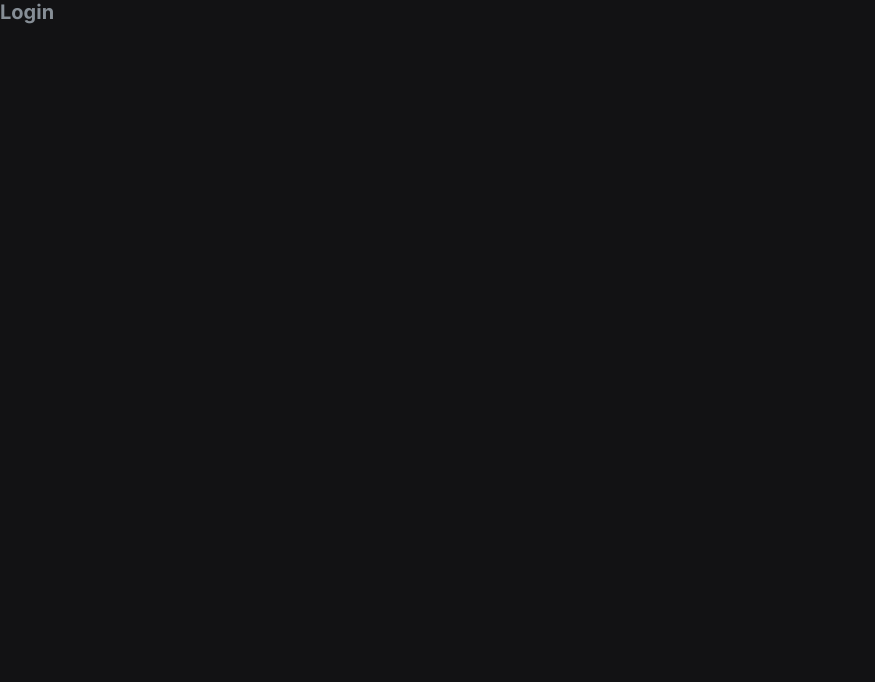
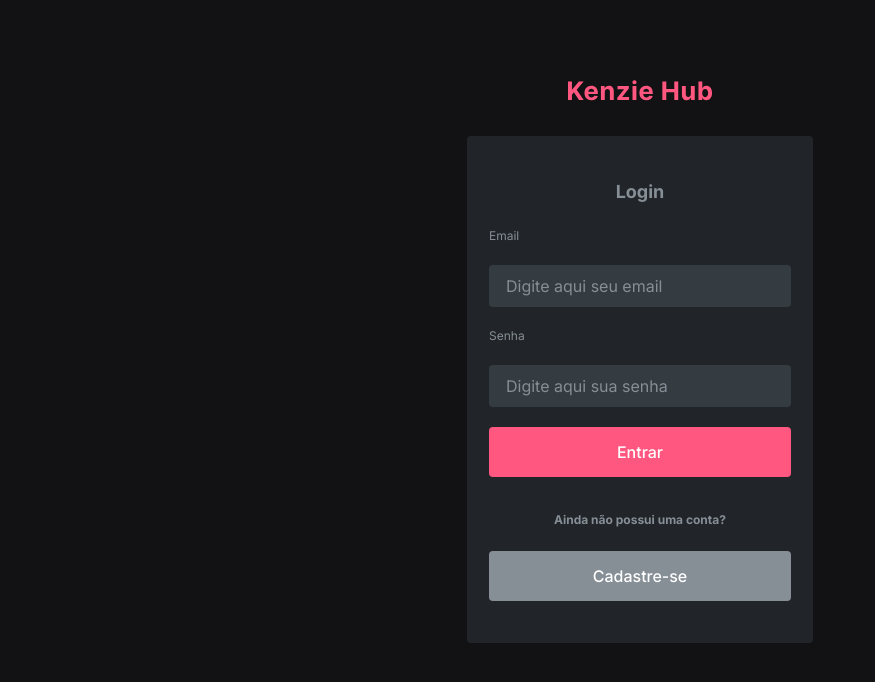
Before and after one commit to vinicioscst/kenzie-kenziehub, a React (Vite) app: page / in a window 1280 px wide. Shown: the top 682 px of the page, without its empty margins (0-875 px from the left). Built offline with nearby package versions, Linux system fonts and the light colour scheme.

Commit message:
feat: created login page

```diff
--- /dev/null
+++ b/src/components/Input/index.jsx
@@ -0,0 +1,14 @@
+import { StyledLabel } from "../../styles/typography";
+import { StyledFieldset, StyledInput } from "./style";
+
+
+function Input({label, ...rest}) {
+    return (
+      <StyledFieldset>
+        <StyledLabel>{label}</StyledLabel>
+        <StyledInput {...rest}/>
+      </StyledFieldset>
+    );
+  }
+
+  export default Input;
--- /dev/null
+++ b/src/components/Input/style.js
@@ -0,0 +1,34 @@
+import { styled } from "styled-components";
+
+
+export const StyledFieldset = styled.fieldset`
+  display: flex;
+  flex-direction: column;
+  gap: 2rem;
+`
+
+export const StyledInput = styled.input`
+  background: var(--color-gray-2);
+  width: 100%;
+  padding: 1rem 1.6rem;
+
+  border: 1.22px solid transparent;
+  border-radius: 4px;
+
+  font-size: 1.6rem;
+  color: var(--color-gray-0);
+
+  transition: 0.2s;
+
+  &:hover {
+    border: 1.22px solid var(--color-gray-1);
+  }
+
+  &:focus {
+    border: 1.22px solid var(--color-gray-0);
+  }
+
+  &::placeholder {
+    color: var(--color-gray-1);
+  }
+`
--- /dev/null
+++ b/src/components/LoginForm/index.jsx
@@ -0,0 +1,23 @@
+import { StyledTitle1, StyledHeadlineBold } from "../../styles/typography";
+import { StyledButtonLg } from "../../styles/buttons";
+import Input from "../Input";
+import { StyledForm, StyledFormFooter, StyledLoginFormContainer } from "./style";
+
+function LoginForm() {
+  return (
+    <StyledLoginFormContainer>
+      <StyledTitle1>Login</StyledTitle1>
+      <StyledForm>
+        <Input label="Email" type="email" placeholder="Digite aqui seu email" />
+        <Input label="Senha" type="password" placeholder="Digite aqui sua senha" />
+        <StyledButtonLg buttoncolor="primary" type="submit">Entrar</StyledButtonLg>
+      </StyledForm>
+      <StyledFormFooter>
+        <StyledHeadlineBold>Ainda não possui uma conta?</StyledHeadlineBold>
+        <StyledButtonLg buttoncolor="default">Cadastre-se</StyledButtonLg>
+      </StyledFormFooter>
+    </StyledLoginFormContainer>
+  );
+}
+
+export default LoginForm;
--- /dev/null
+++ b/src/components/LoginForm/style.js
@@ -0,0 +1,35 @@
+import { css, styled } from "styled-components";
+
+export const StyledFlex = css`
+  display: flex;
+  flex-direction: column;
+`
+
+export const StyledLoginFormContainer = styled.div`
+  ${StyledFlex}
+  gap: 22px;
+
+  width: 100%;
+  background: var(--color-gray-3);
+  border-radius: 4px;
+  padding: 4.2rem 2.2rem;
+
+  & h1 {
+    align-self: center;
+  }
+`
+
+export const StyledForm = styled.form`
+  ${StyledFlex}
+  gap: 20px;
+`
+
+export const StyledFormFooter = styled.div`
+  ${StyledFlex}
+  gap: 22px;
+
+  & p {
+    margin-top: 1.2rem;
+    align-self: center;
+  }
+`
--- a/src/pages/Login/index.jsx
+++ b/src/pages/Login/index.jsx
@@ -1,11 +1,14 @@
-
+import Logo from "../../assets/logo.svg";
+import LoginForm from "../../components/LoginForm";
+import { StyledLoginContainer } from "./style";
 
 function Login() {
-    return (
-        <>
-            <h1>Login</h1>
-        </>
-    )
+  return (
+    <StyledLoginContainer maxwidth="370">
+      <img src={Logo} alt="Kenzie Hub" />
+      <LoginForm />
+    </StyledLoginContainer>
+  );
 }
 
-export default Login
+export default Login;
--- a/src/pages/Login/style.js
+++ b/src/pages/Login/style.js
@@ -0,0 +1,12 @@
+import { styled } from "styled-components";
+import { StyledContainer } from "../../styles/grid";
+
+
+export const StyledLoginContainer = styled(StyledContainer)`
+    margin-top: calc(80px - 1.2rem);
+    gap: clamp(2rem, 4vw, 3.5rem);
+
+    & img {
+        width: clamp(100px, 15vw, 145px);
+    }
+`
--- /dev/null
+++ b/src/styles/buttons.js
@@ -0,0 +1,78 @@
+import { Link } from "react-router-dom";
+import styled, { css } from "styled-components";
+
+export const ButtonStyles = css`
+  display: inline-flex;
+  align-items: center;
+  justify-content: center;
+  gap: 0.5rem;
+
+  border-radius: 4px;
+
+  font-size: 1.125rem;
+
+  transition: 0.2s;
+
+  &:disabled {
+    cursor: not-allowed;
+  }
+`;
+
+export const StyledButtonLg = styled.button`
+  ${ButtonStyles};
+  padding: 1.5rem 2.2rem;
+
+  font-size: 1.6rem;
+  font-weight: 500;
+  color: #ffffff;
+
+  ${({ buttoncolor }) => {
+    switch (buttoncolor) {
+      case "primary":
+        return css`
+          background: var(--color-primary);
+
+          &:hover {
+            background: var(--color-primary-50);
+          }
+
+          &:disabled {
+            background: var(--color-primary-disabled);
+          }
+        `;
+
+      case "default":
+        return css`
+          background: var(--color-gray-1);
+
+          &:hover {
+            background: var(--color-gray-2);
+          }
+
+          &:disabled {
+            background: var(--color-gray-4);
+          }
+        `;
+    }
+  }}
+`;
+
+export const StyledButtonMd = styled.button`
+  ${ButtonStyles};
+
+  background: var(--color-gray-3);
+  padding: 0 1.6rem;
+
+  font-size: 1.2rem;
+  font-weight: 600;
+  color: var(--color-gray-0);
+
+  &:hover {
+    background: var(--color-gray-2);
+    color: #ffffff;
+  }
+`;
+
+export const StyledLink = styled(Link)`
+  ${ButtonStyles};
+`;
--- /dev/null
+++ b/src/styles/grid.js
@@ -0,0 +1,12 @@
+import styled from "styled-components";
+
+export const StyledContainer = styled.div`
+    display: flex;
+    flex-direction: column;
+    align-items: center;
+
+    width: 100%;
+    max-width: ${({maxwidth}) => maxwidth ? maxwidth : 1200}px;
+    margin: 0 auto;
+    padding: 1.2rem;
+`
--- a/src/styles/reset.js
+++ b/src/styles/reset.js
@@ -14,7 +14,7 @@ export const GlobalReset = createGlobalStyle`
         border: 0;
     }
 
-    input, textarea {
+    input, textarea, fieldset {
         border: 0;
         outline: 0;
     }
--- a/src/styles/typography.js
+++ b/src/styles/typography.js
@@ -11,7 +11,6 @@ export const StyledTitle1 = styled.h1`
     font-size: 1.8rem;
     line-height: 2.7rem;
     font-weight: 700;
-    color: var(--color-grey-0);
 `;
 
 export const StyledTitle2 = styled.h2`
@@ -19,7 +18,6 @@ export const StyledTitle2 = styled.h2`
     font-size: 1.6rem;
     line-height: 2.4rem;
     font-weight: 600;
-    color: var(--color-grey-0);
 `;
 
 export const StyledTitle3 = styled.h3`
@@ -27,7 +25,6 @@ export const StyledTitle3 = styled.h3`
     font-size: 1.4rem;
     line-height: 2.1rem;
     font-weight: 700;
-    color: var(--color-grey-0);
 `;
 
 export const StyledHeadline = styled.p`
@@ -35,16 +32,13 @@ export const StyledHeadline = styled.p`
     font-size: 1.2rem;
     line-height: 1.8rem;
     font-weight: 400;
-    color: var(--color-grey-0);
 `;
 
 export const StyledHeadlineBold = styled.p`
     ${TextDefaultStyles}
-    font-style: bold;
     font-size: 1.2rem;
     line-height: 1.8rem;
-    font-weight: 400;
-    color: var(--color-grey-0);
+    font-weight: 700;
 `;
 
 export const StyledHeadlineItalic = styled.p`
@@ -53,5 +47,11 @@ export const StyledHeadlineItalic = styled.p`
     font-size: 1.2rem;
     line-height: 1.8rem;
     font-weight: 400;
-    color: var(--color-grey-0);
 `;
+
+export const StyledLabel = styled.label`
+    ${TextDefaultStyles}
+    font-size: 1.2rem;
+    line-height: 1.8rem;
+    font-weight: 400;
+`;
```
Also changed, not shown: src/assets/logo.svg (added).
